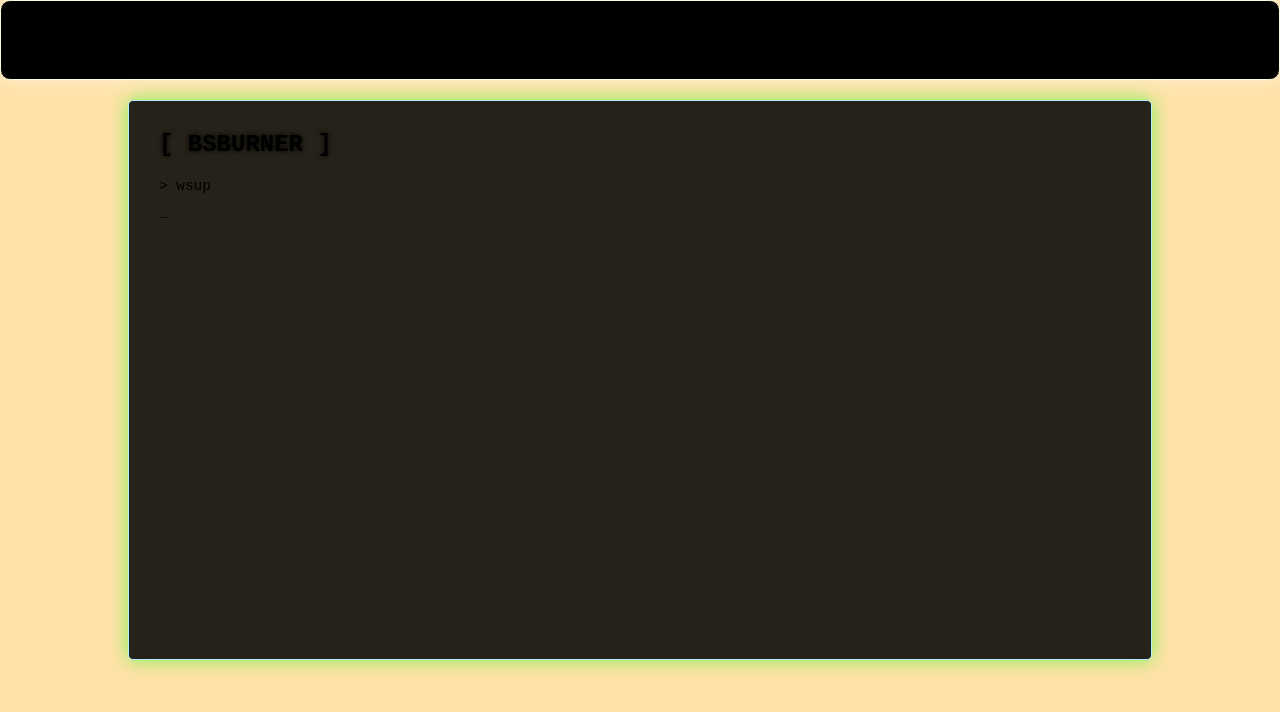
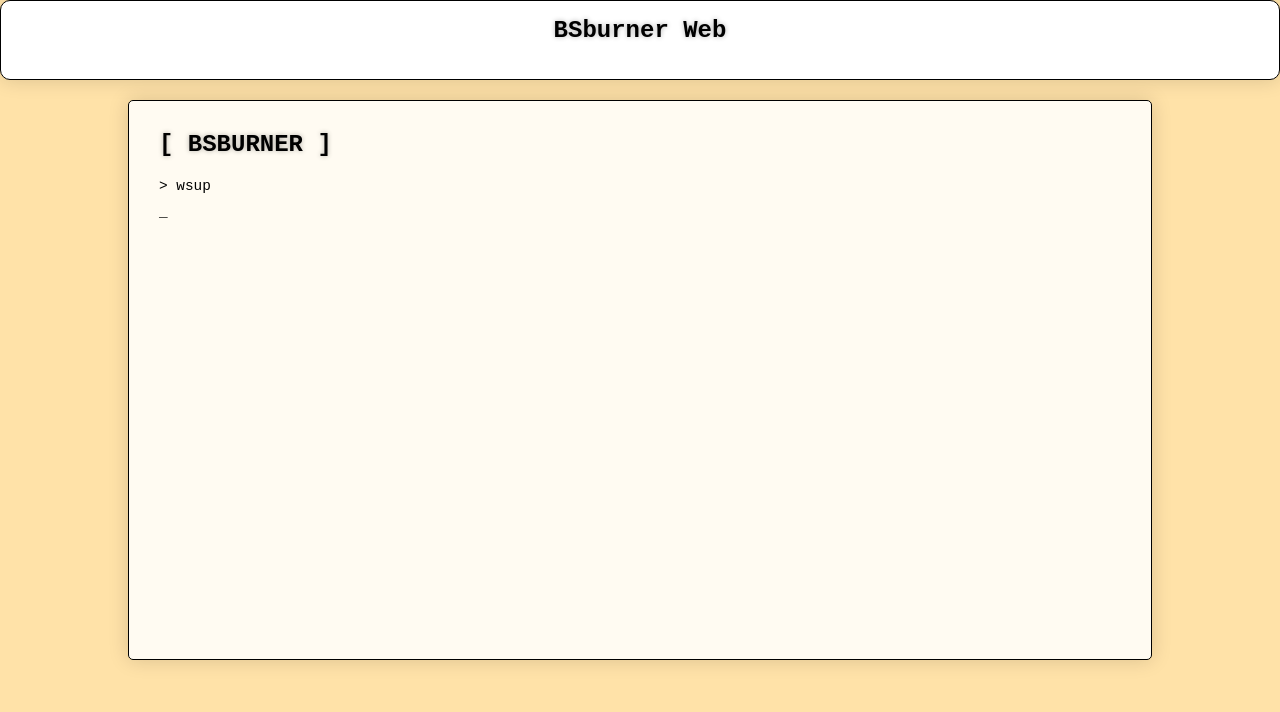
Before and after one commit to BSburner-pc/bsburner.github.io, a plain HTML site: page index.html in a window 1280 px wide. Drawn offline with Linux system fonts and the light colour scheme.

Commit message:
Update index.html

```diff
--- a/index.html
+++ b/index.html
@@ -8,23 +8,32 @@
         body { background: #FFE2A8; overflow: hidden; font-family: monospace;
         display:flex;flex-direction:column;height:100vh; }
         canvas { display: block; position: absolute; top: 0.5; left: 0.5; z-index: 1; }
-        .heading {
+         .heading {
             width:100%; height:10vh; display:flex; justify-content:center; align-items:center;
-            z-index: 2; background: rgba(0,0,0,1);
-            padding: 10px; border: 1px solid #FFF7E6; border-radius: 10px;
-            box-shadow: 0 0 20px rgba(255,255,255,0.5);
-            color: #000000; pointer-events: none;text-align: center;
+            z-index: 2;
+            background: rgba(255,255,255,1);
+            padding: 10px;
+            border: 1px solid #000000;
+            border-radius: 10px;
+            box-shadow: 0 0 20px rgba(0,0,0,0.15);
+            color: #000000;
+            pointer-events: none;
+            text-align: center;
         }
         .console {
             width:80%; height:70vh ; margin:0 auto; margin-top:20px ; z-index: 2;
-            background: rgba(0, 0, 0, 0.85); padding: 30px;
-            border: 1px solid #A8F0FF; border-radius: 5px;
-            box-shadow: 0 0 20px rgba(0, 255, 0, 0.5);
-            color: #000000; pointer-events: none;
+            background: rgba(255, 255, 255, 0.85); /* 改為純白背景（帶微透明） */
+            padding: 30px;
+            border: 1px solid #000000;            /* 改為純黑邊框 */
+            border-radius: 5px;
+            box-shadow: 0 0 20px rgba(0, 0, 0, 0.15); /* 改為黑色陰影 */
+            color: #000000;                       /* 文字改為純黑 */
+            pointer-events: none;
         }
 
-        h1 { font-size: 1.5rem; margin-bottom: 20px; text-shadow: 0 0 5px #000000; }
+        h1 { font-size: 1.5rem; margin-bottom: 20px; text-shadow: 0 0 5px rgba(0,0,0,0.3); }
         p { margin-bottom: 10px; font-size: 0.9rem; }
+
         .blink { animation: blink 1s infinite; }
         @keyframes blink { 0%, 100% { opacity: 1; } 50% { opacity: 0; } }
     </style>
```
